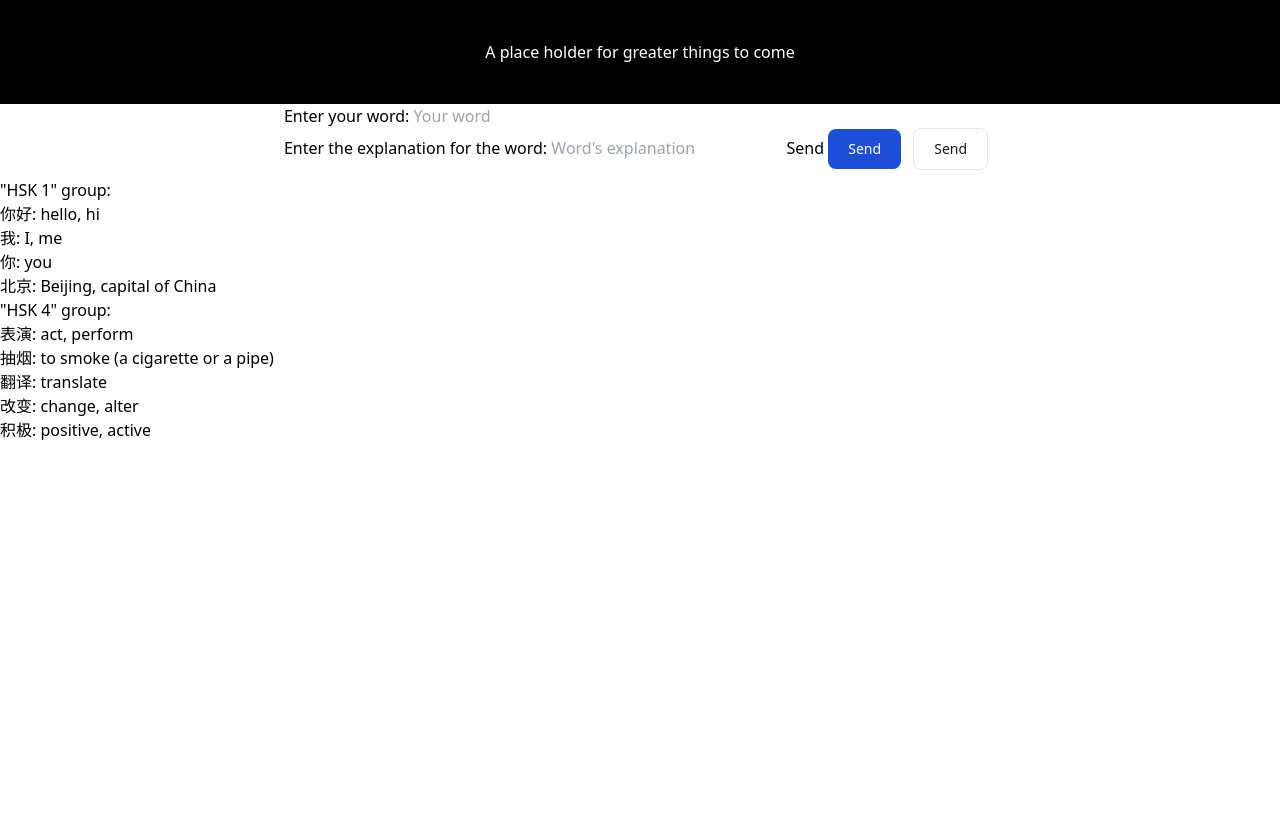
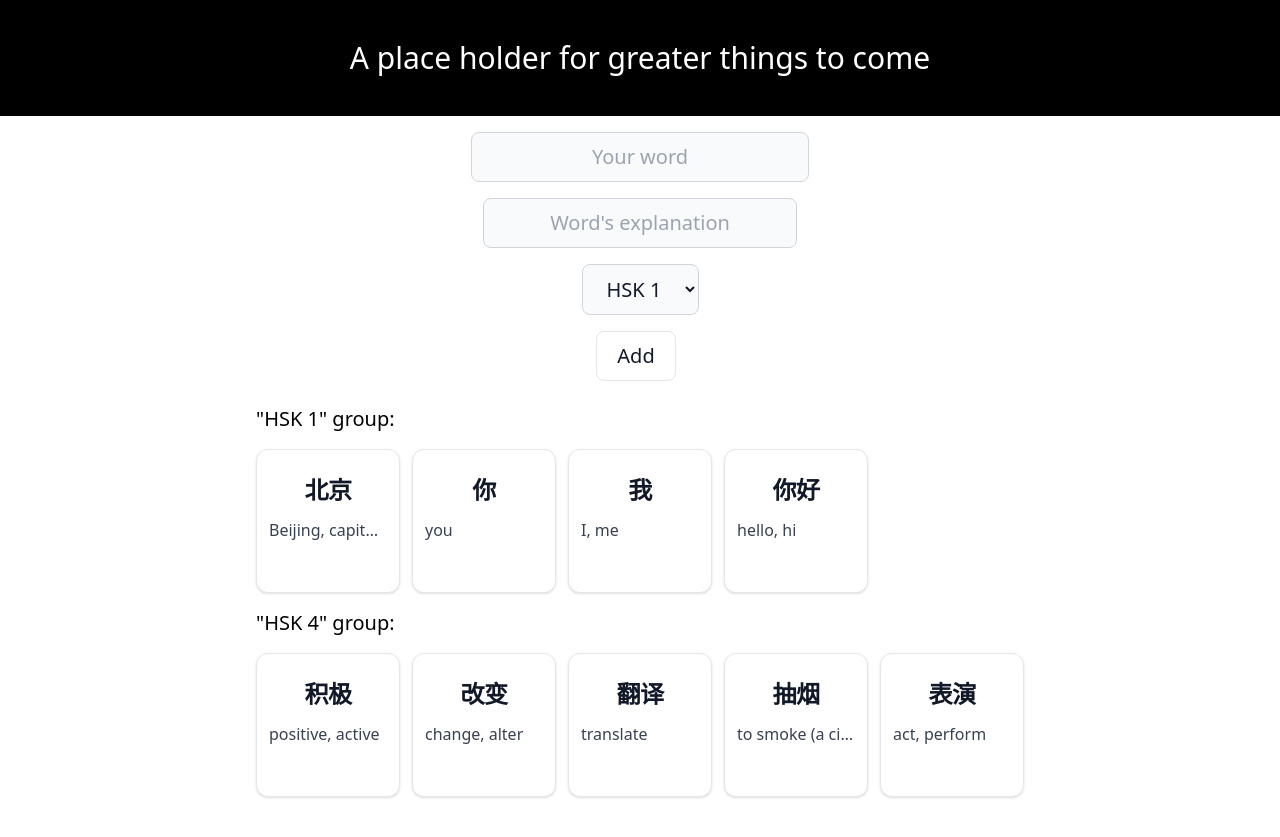
Before and after one commit to TheBlackFern/Website-Flashcards, a Django app: page / in a window 1280 px wide. Before the commit the page ends 440 px from the top, so only its background shows below. Run offline with Django 4.2, Linux system fonts and the light colour scheme; data comes from the database, SQL or seed files in the repository; both versions use the stored data as it was after the commit.

Commit message:
:construction: added add card functionality also now show placeholder buttons for card on hover for possible futher use in updating and removing

```diff
--- a/package.json
+++ b/package.json
@@ -1,8 +1,10 @@
 {
   "scripts": {
-    "dev": "tailwindcss -i src/static/tw/tailwind-input.css -o src/static/css/output.css --watch"
+    "dev": "concurrently --kill-others \"tailwindcss -i src/static/tw/tailwind-input.css -o src/static/css/output.css --watch\" \"poetry run python src/manage.py runserver\"",
+    "tw": "tailwindcss -i src/static/tw/tailwind-input.css -o src/static/css/output.css --watch"
   },
   "devDependencies": {
+    "concurrently": "^8.0.1",
     "tailwindcss": "^3.3.1"
   }
 }
--- a/pyproject.toml
+++ b/pyproject.toml
@@ -9,6 +9,7 @@
 [tool.poetry.dependencies]
 python = "^3.10"
 django = "^4.2"
+pylint-django = "^2.5.3"
 
 
 [build-system]
--- a/src/carddeck/models.py
+++ b/src/carddeck/models.py
@@ -1,7 +1,7 @@
 from django.db import models
 
 class CardGroup(models.Model):
-    name = models.CharField(max_length=100)
+    name = models.CharField(max_length=100, unique=True)
 
     def __str__(self):
         return self.name
--- a/src/carddeck/templates/base.html
+++ b/src/carddeck/templates/base.html
@@ -11,9 +11,7 @@
 </head>
 
 <body>
-  <div>
-    {% block content %}{% endblock %}
-  </div>
+  {% block content %}{% endblock %}
 </body>
 
 </html>
--- a/src/carddeck/templates/pages/main.html
+++ b/src/carddeck/templates/pages/main.html
@@ -1,38 +1,85 @@
 {% extends "base.html" %}
 
 {% block content %}
-<div class="flex justify-center p-10 text-red-500 hover:text-white hover:bg-black">
+<div class="flex justify-center p-10 hover:text-white hover:bg-black font-light text-3xl">
   <h1>A place holder for greater things to come</h1>
 </div>
-<div class="flex justify-center">
-  <form action="new_card">
-    Enter your word:
-    <input type="text" name="word" placeholder="Your word"><br>
-    Enter the explanation for the word:
-    <input type="text" name="explanation" placeholder="Word's explanation">
-    <input type="submit" value="Send">
-    <input type="submit"
-      class="text-white bg-blue-700 hover:bg-blue-800 focus:ring-4 focus:ring-blue-300 font-medium rounded-lg text-sm px-5 py-2.5 mr-2 mb-2 dark:bg-blue-600 dark:hover:bg-blue-700 focus:outline-none dark:focus:ring-blue-800"
-      value="Send">
-    <input type="submit"
-      class="py-2.5 px-5 mr-2 mb-2 text-sm font-medium text-gray-900 focus:outline-none bg-white rounded-lg border border-gray-200 hover:bg-gray-100 hover:text-blue-700 focus:z-10 focus:ring-4 focus:ring-gray-200 dark:focus:ring-gray-700 dark:bg-gray-800 dark:text-gray-400 dark:border-gray-600 dark:hover:text-white dark:hover:bg-gray-700"
-      value="Send">
-  </form>
+<form action="new_card">
+  <div class="my-4 flex justify-center">
+    <input name="word"
+      class="px-5 py-2.5 text-center text-xl bg-gray-50 border border-gray-300 text-gray-900 rounded-lg focus:ring-blue-500 focus:border-blue-500 p-2.5 dark:bg-gray-700 dark:border-gray-600 dark:placeholder-gray-400 dark:text-white dark:focus:ring-blue-500 dark:focus:border-blue-500 font-light"
+      placeholder="Your word" required>
+  </div>
+  <div class="my-4 flex justify-center">
+    <input name="explanation"
+      class="text-center px-2 py-2.5 text-xl bg-gray-50 border border-gray-300 text-gray-900 rounded-lg focus:ring-blue-500 focus:border-blue-500 dark:bg-gray-700 dark:border-gray-600 dark:placeholder-gray-400 dark:text-white dark:focus:ring-blue-500 dark:focus:border-blue-500 font-light"
+      placeholder="Word's explanation" required>
+  </div>
+  <div class="mb-4 flex justify-center">
+    <select name="group"
+      class="bg-gray-50 border border-gray-300 text-gray-900 text-xl rounded-lg focus:ring-blue-500 focus:border-blue-500 block px-5 py-2.5 dark:bg-gray-700 dark:border-gray-600 dark:placeholder-gray-400 dark:text-white dark:focus:ring-blue-500 dark:focus:border-blue-500">
+      {% for group, _ in groups_cards %}
+      <option> {{group}} </option>
+      {% endfor %}
+    </select>
+  </div>
+  <div class="flex justify-center">
+    <button type="submit"
+      class="py-2.5 px-5 mr-2 mb-2 text-xl font-medium text-gray-900 focus:outline-none bg-white rounded-lg border border-gray-200 hover:bg-gray-100 hover:text-blue-700 focus:z-10 focus:ring-4 focus:ring-gray-200 dark:focus:ring-gray-700 dark:bg-gray-800 dark:text-gray-400 dark:border-gray-600 dark:hover:text-white dark:hover:bg-gray-700">Add</button>
+  </div>
+</form>
 </div>
-<div>
-  <ul>
-    {% for group, cards in groups_cards %}
-    <li>
-      "{{group}}" group:
-      <ul>
-        {% for card in cards %}
-        <li>
-          {{card}}
-        </li>
-        {% endfor %}
-      </ul>
-    </li>
+<div class="grid justify-center mb-10">
+  {% for group, cards in groups_cards %}
+  <h1 class="font-light text-xl my-4">"{{group}}" group:</h1>
+  <div class="grid grid-cols-5 gap-x-3 gap-y-3">
+    {% for card in cards %}
+    <div
+      class="relative group grid-row-3 max-w-sm h-36 w-36 p-3 bg-white border border-gray-200 rounded-xl shadow dark:bg-gray-800 dark:border-gray-700">
+      <div>
+        <p class="text-center p-3 text-2xl font-bold tracking-tight text-gray-900 dark:text-white">{{card.word}}
+        </p>
+        <p class="truncate break-words mb-3 font-normal text-gray-700 dark:text-gray-400">{{card.explanation}}</p>
+      </div>
+      <div class="absolute top-2 right-2 hidden group-hover:block">
+        <button class="text-white">
+          <svg xmlns="http://www.w3.org/2000/svg" fill="none" viewBox="0 0 24 24" stroke-width="1.5"
+            stroke="currentColor" class="w-6 h-6">
+            <path stroke-linecap="round" stroke-linejoin="round"
+              d="M14.74 9l-.346 9m-4.788 0L9.26 9m9.968-3.21c.342.052.682.107 1.022.166m-1.022-.165L18.16 19.673a2.25 2.25 0 01-2.244 2.077H8.084a2.25 2.25 0 01-2.244-2.077L4.772 5.79m14.456 0a48.108 48.108 0 00-3.478-.397m-12 .562c.34-.059.68-.114 1.022-.165m0 0a48.11 48.11 0 013.478-.397m7.5 0v-.916c0-1.18-.91-2.164-2.09-2.201a51.964 51.964 0 00-3.32 0c-1.18.037-2.09 1.022-2.09 2.201v.916m7.5 0a48.667 48.667 0 00-7.5 0" />
+          </svg>
+        </button>
+      </div>
+      <div class="absolute top-2 left-2 hidden group-hover:block">
+        <button class="text-white">
+          <svg xmlns="http://www.w3.org/2000/svg" fill="none" viewBox="0 0 24 24" stroke-width="1.5" stroke="white"
+            class="w-6 h-6">
+            <path stroke-linecap="round" stroke-linejoin="round" d="M4.5 12.75l6 6 9-13.5" />
+          </svg></button>
+      </div>
+      <div class="absolute bottom-2 left-2 hidden group-hover:block">
+        <button class="text-white">
+          <svg xmlns="http://www.w3.org/2000/svg" fill="none" viewBox="0 0 24 24" stroke-width="1.5"
+            stroke="currentColor" class="w-6 h-6">
+            <path stroke-linecap="round" stroke-linejoin="round" d="M6 18L18 6M6 6l12 12" />
+          </svg>
+        </button>
+      </div>
+      <div class="absolute bottom-2 right-2 hidden group-hover:block">
+        <button class="text-white">
+          <svg xmlns="http://www.w3.org/2000/svg" fill="none" viewBox="0 0 24 24" stroke-width="1.5"
+            stroke="currentColor" class="w-6 h-6">
+            <path stroke-linecap="round" stroke-linejoin="round"
+              d="M16.862 4.487l1.687-1.688a1.875 1.875 0 112.652 2.652L6.832 19.82a4.5 4.5 0 01-1.897 1.13l-2.685.8.8-2.685a4.5 4.5 0 011.13-1.897L16.863 4.487zm0 0L19.5 7.125" />
+          </svg>
+        </button>
+      </div>
+
+    </div>
     {% endfor %}
-  </ul>
+  </div>
+  {% endfor %}
 </div>
+
+
 {% endblock %}
--- a/src/carddeck/templates/pages/new_card.html
+++ b/src/carddeck/templates/pages/new_card.html
@@ -1,5 +1,6 @@
 {% extends "base.html" %}
 
 {% block content %}
-<p class="flex justify-center">Got "{{ word }}, {{ explanation }}" from the entry.</p>
+<p class="flex justify-center">Added "{{ word }}, {{ explanation }}" to the {{group}} group.</p>
+<a href="{% url 'home' %}">Go to main page</a>
 {% endblock %}
--- a/src/carddeck/urls.py
+++ b/src/carddeck/urls.py
@@ -3,6 +3,6 @@
 from . import views
 
 urlpatterns = [
-    path("", views.index),
-    path("new_card/", views.result),
+    path("", views.index, name="home"),
+    path("new_card/", views.result, name="card_added"),
 ]
--- a/src/carddeck/views.py
+++ b/src/carddeck/views.py
@@ -3,9 +3,12 @@
 
 def index(request):
     groups = CardGroup.objects.all()
-    groups_cards = [(group, group.card_set.all()) for group in groups]
+    groups_cards = [(group, reversed(group.card_set.all())) for group in groups]
     return render(request, "pages/main.html", {"groups_cards": groups_cards})
 
 def result(request):
-    word, explanation = request.GET["word"], request.GET["explanation"]
-    return render(request, "pages/new_card.html", {"word": word, "explanation": explanation})
+    word, explanation, group_name = request.GET["word"], request.GET["explanation"], request.GET["group"]
+    context = {"word": word, "explanation": explanation, "group": group_name}
+    group = CardGroup.objects.get(name=group_name)
+    group.card_set.create(word=word, explanation=explanation)
+    return render(request, "pages/new_card.html", context)
--- a/src/static/css/output.css
+++ b/src/static/css/output.css
@@ -520,8 +520,49 @@
   position: static;
 }
 
+.absolute {
+  position: absolute;
+}
+
+.relative {
+  position: relative;
+}
+
+.bottom-2 {
+  bottom: 0.5rem;
+}
+
+.left-2 {
+  left: 0.5rem;
+}
+
+.right-2 {
+  right: 0.5rem;
+}
+
+.top-2 {
+  top: 0.5rem;
+}
+
+.my-4 {
+  margin-top: 1rem;
+  margin-bottom: 1rem;
+}
+
+.mb-10 {
+  margin-bottom: 2.5rem;
+}
+
 .mb-2 {
   margin-bottom: 0.5rem;
+}
+
+.mb-3 {
+  margin-bottom: 0.75rem;
+}
+
+.mb-4 {
+  margin-bottom: 1rem;
 }
 
 .mr-2 {
@@ -536,12 +577,67 @@
   display: flex;
 }
 
+.grid {
+  display: grid;
+}
+
+.hidden {
+  display: none;
+}
+
+.h-36 {
+  height: 9rem;
+}
+
+.h-6 {
+  height: 1.5rem;
+}
+
+.w-36 {
+  width: 9rem;
+}
+
+.w-6 {
+  width: 1.5rem;
+}
+
+.max-w-sm {
+  max-width: 24rem;
+}
+
+.grid-cols-5 {
+  grid-template-columns: repeat(5, minmax(0, 1fr));
+}
+
 .justify-center {
   justify-content: center;
 }
 
+.gap-x-3 {
+  -moz-column-gap: 0.75rem;
+       column-gap: 0.75rem;
+}
+
+.gap-y-3 {
+  row-gap: 0.75rem;
+}
+
+.truncate {
+  overflow: hidden;
+  text-overflow: ellipsis;
+  white-space: nowrap;
+}
+
+.break-words {
+  overflow-wrap: break-word;
+}
+
 .rounded-lg {
   border-radius: 0.5rem;
+}
+
+.rounded-xl {
+  border-radius: 0.75rem;
 }
 
 .border {
@@ -553,9 +649,14 @@
   border-color: rgb(229 231 235 / var(--tw-border-opacity));
 }
 
-.bg-blue-700 {
+.border-gray-300 {
+  --tw-border-opacity: 1;
+  border-color: rgb(209 213 219 / var(--tw-border-opacity));
+}
+
+.bg-gray-50 {
   --tw-bg-opacity: 1;
-  background-color: rgb(29 78 216 / var(--tw-bg-opacity));
+  background-color: rgb(249 250 251 / var(--tw-bg-opacity));
 }
 
 .bg-white {
@@ -565,6 +666,23 @@
 
 .p-10 {
   padding: 2.5rem;
+}
+
+.p-2 {
+  padding: 0.5rem;
+}
+
+.p-2\.5 {
+  padding: 0.625rem;
+}
+
+.p-3 {
+  padding: 0.75rem;
+}
+
+.px-2 {
+  padding-left: 0.5rem;
+  padding-right: 0.5rem;
 }
 
 .px-5 {
@@ -582,13 +700,48 @@
   padding-bottom: 0.625rem;
 }
 
-.text-sm {
-  font-size: 0.875rem;
-  line-height: 1.25rem;
+.text-center {
+  text-align: center;
+}
+
+.text-2xl {
+  font-size: 1.5rem;
+  line-height: 2rem;
+}
+
+.text-3xl {
+  font-size: 1.875rem;
+  line-height: 2.25rem;
+}
+
+.text-xl {
+  font-size: 1.25rem;
+  line-height: 1.75rem;
+}
+
+.font-bold {
+  font-weight: 700;
+}
+
+.font-light {
+  font-weight: 300;
 }
 
 .font-medium {
   font-weight: 500;
+}
+
+.font-normal {
+  font-weight: 400;
+}
+
+.tracking-tight {
+  letter-spacing: -0.025em;
+}
+
+.text-gray-700 {
+  --tw-text-opacity: 1;
+  color: rgb(55 65 81 / var(--tw-text-opacity));
 }
 
 .text-gray-900 {
@@ -596,24 +749,20 @@
   color: rgb(17 24 39 / var(--tw-text-opacity));
 }
 
-.text-red-500 {
-  --tw-text-opacity: 1;
-  color: rgb(239 68 68 / var(--tw-text-opacity));
-}
-
 .text-white {
   --tw-text-opacity: 1;
   color: rgb(255 255 255 / var(--tw-text-opacity));
 }
 
+.shadow {
+  --tw-shadow: 0 1px 3px 0 rgb(0 0 0 / 0.1), 0 1px 2px -1px rgb(0 0 0 / 0.1);
+  --tw-shadow-colored: 0 1px 3px 0 var(--tw-shadow-color), 0 1px 2px -1px var(--tw-shadow-color);
+  box-shadow: var(--tw-ring-offset-shadow, 0 0 #0000), var(--tw-ring-shadow, 0 0 #0000), var(--tw-shadow);
+}
+
 .hover\:bg-black:hover {
   --tw-bg-opacity: 1;
   background-color: rgb(0 0 0 / var(--tw-bg-opacity));
-}
-
-.hover\:bg-blue-800:hover {
-  --tw-bg-opacity: 1;
-  background-color: rgb(30 64 175 / var(--tw-bg-opacity));
 }
 
 .hover\:bg-gray-100:hover {
--- a/tailwind.config.js
+++ b/tailwind.config.js
@@ -1,8 +1,11 @@
 /** @type {import('tailwindcss').Config} */
 module.exports = {
+  mode: "jit",
   content: ["./src/**/*.{html,js}"],
   theme: {
-    extend: {},
+    extend: {
+      display: ["group-hover"],
+    },
   },
   plugins: [],
 }
```
Also changed, not shown: other parts of src/static/css/output.css (+38 -9 lines), package-lock.json, src/carddeck/migrations/0002_alter_cardgroup_name.py (added), src/db.sqlite3, 1 other file.
